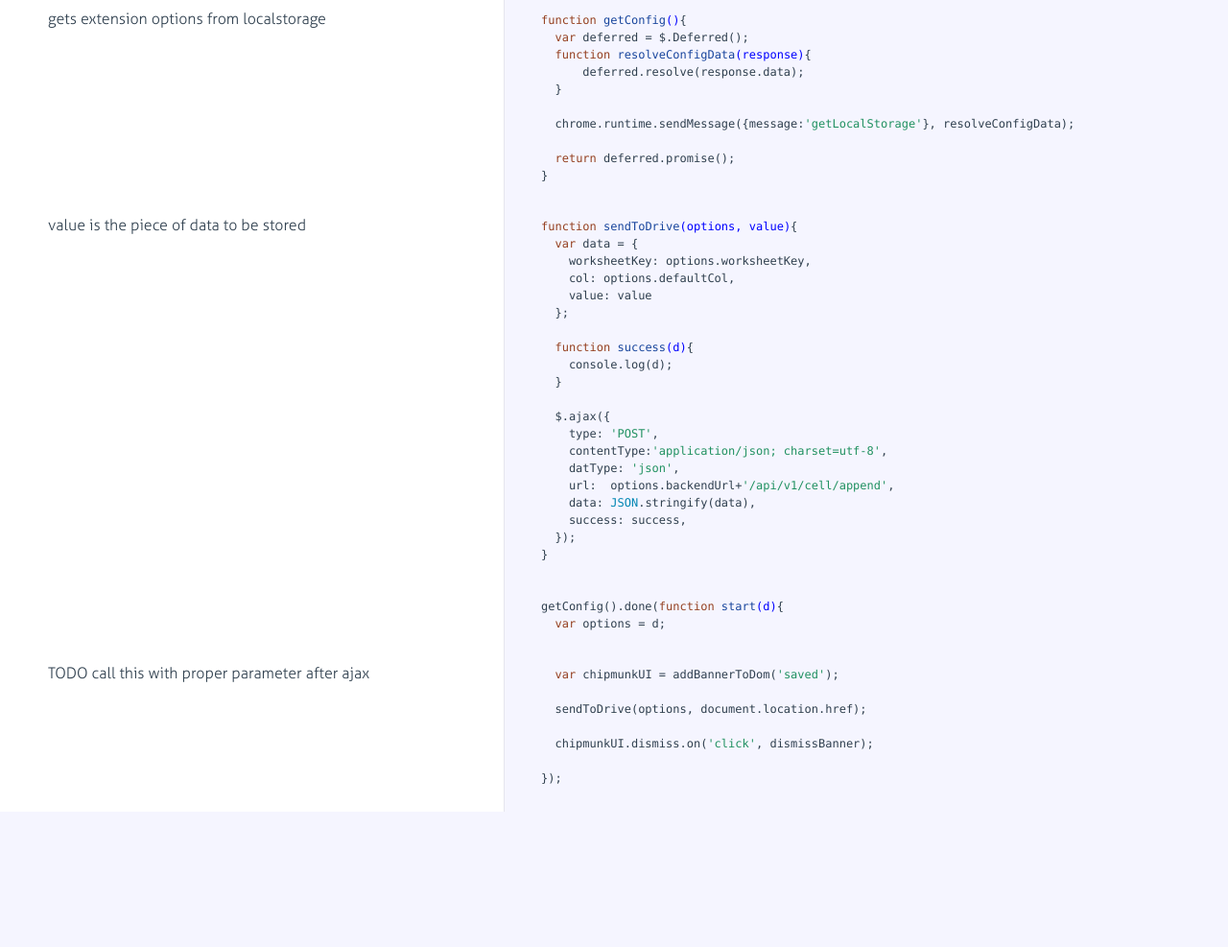
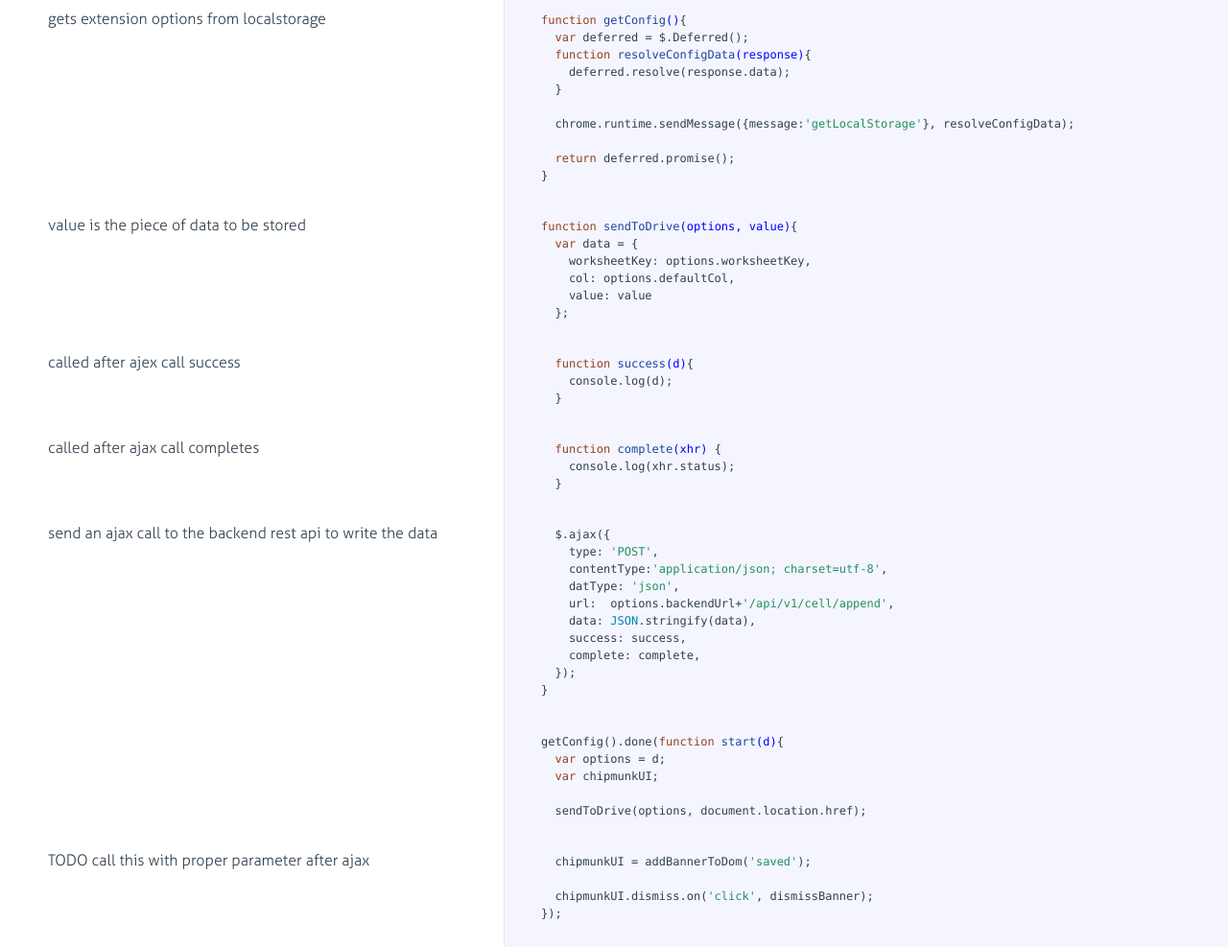
Before and after one commit to Spokepoint/chipmunk-chrome-extension, a browser extension: page docs/contentscript.html in a window 1280 px wide. Shown: the part 565-1552 px from the top of the page at 96% size. Before the commit the page ends 1411 px from the top, so only its background shows below. Drawn offline with Linux system fonts and the light colour scheme.

Commit message:
adds in docco to docs grunt task to build & serve documentation

```diff
--- a/docs/contentscript.html
+++ b/docs/contentscript.html
@@ -121,7 +121,7 @@
             <div class="content"><div class='highlight'><pre><span class="hljs-function"><span class="hljs-keyword">function</span> <span class="hljs-title">getConfig</span><span class="hljs-params">()</span>{</span>
   <span class="hljs-keyword">var</span> deferred = $.Deferred();
   <span class="hljs-function"><span class="hljs-keyword">function</span> <span class="hljs-title">resolveConfigData</span><span class="hljs-params">(response)</span>{</span>
-      deferred.resolve(response.data);
+    deferred.resolve(response.data);
   }
 
   chrome.runtime.sendMessage({message:<span class="hljs-string">'getLocalStorage'</span>}, resolveConfigData);
@@ -147,25 +147,7 @@
     worksheetKey: options.worksheetKey,
     col: options.defaultCol,
     value: value
-  };
-
-  <span class="hljs-function"><span class="hljs-keyword">function</span> <span class="hljs-title">success</span><span class="hljs-params">(d)</span>{</span>
-    console.log(d);
-  }
-
-  $.ajax({
-    type: <span class="hljs-string">'POST'</span>,
-    contentType:<span class="hljs-string">'application/json; charset=utf-8'</span>,
-    datType: <span class="hljs-string">'json'</span>,
-    url:  options.backendUrl+<span class="hljs-string">'/api/v1/cell/append'</span>,
-    data: <span class="hljs-built_in">JSON</span>.stringify(data),
-    success: success,
-  });
-}
-
-
-getConfig().done(<span class="hljs-function"><span class="hljs-keyword">function</span> <span class="hljs-title">start</span><span class="hljs-params">(d)</span>{</span>
-  <span class="hljs-keyword">var</span> options = d;</pre></div></div>
+  };</pre></div></div>
 
         </li>
 
@@ -176,16 +158,78 @@ getConfig().done(<span class="hljs-function"><span class="hljs-keyword">function
               <div class="pilwrap ">
                 <a class="pilcrow" href="#section-6">&#182;</a>
               </div>
+              <p>called after ajex call success</p>
+
+            </div>
+
+            <div class="content"><div class='highlight'><pre>  <span class="hljs-function"><span class="hljs-keyword">function</span> <span class="hljs-title">success</span><span class="hljs-params">(d)</span>{</span>
+    console.log(d);
+  }</pre></div></div>
+
+        </li>
+
+
+        <li id="section-7">
+            <div class="annotation">
+
+              <div class="pilwrap ">
+                <a class="pilcrow" href="#section-7">&#182;</a>
+              </div>
+              <p>called after ajax call completes</p>
+
+            </div>
+
+            <div class="content"><div class='highlight'><pre>  <span class="hljs-function"><span class="hljs-keyword">function</span> <span class="hljs-title">complete</span><span class="hljs-params">(xhr)</span> {</span>
+    console.log(xhr.status);
+  }</pre></div></div>
+
+        </li>
+
+
+        <li id="section-8">
+            <div class="annotation">
+
+              <div class="pilwrap ">
+                <a class="pilcrow" href="#section-8">&#182;</a>
+              </div>
+              <p>send an ajax call to the backend rest api to write the data</p>
+
+            </div>
+
+            <div class="content"><div class='highlight'><pre>  $.ajax({
+    type: <span class="hljs-string">'POST'</span>,
+    contentType:<span class="hljs-string">'application/json; charset=utf-8'</span>,
+    datType: <span class="hljs-string">'json'</span>,
+    url:  options.backendUrl+<span class="hljs-string">'/api/v1/cell/append'</span>,
+    data: <span class="hljs-built_in">JSON</span>.stringify(data),
+    success: success,
+    complete: complete,
+  });
+}
+
+
+getConfig().done(<span class="hljs-function"><span class="hljs-keyword">function</span> <span class="hljs-title">start</span><span class="hljs-params">(d)</span>{</span>
+  <span class="hljs-keyword">var</span> options = d;
+  <span class="hljs-keyword">var</span> chipmunkUI;
+
+  sendToDrive(options, document.location.href);</pre></div></div>
+
+        </li>
+
+
+        <li id="section-9">
+            <div class="annotation">
+
+              <div class="pilwrap ">
+                <a class="pilcrow" href="#section-9">&#182;</a>
+              </div>
               <p>TODO call this with proper parameter after ajax</p>
 
             </div>
 
-            <div class="content"><div class='highlight'><pre>  <span class="hljs-keyword">var</span> chipmunkUI = addBannerToDom(<span class="hljs-string">'saved'</span>);
-
-  sendToDrive(options, document.location.href);
+            <div class="content"><div class='highlight'><pre>  chipmunkUI = addBannerToDom(<span class="hljs-string">'saved'</span>);
 
   chipmunkUI.dismiss.on(<span class="hljs-string">'click'</span>, dismissBanner);
-
 });</pre></div></div>
 
         </li>
--- a/package.json
+++ b/package.json
@@ -24,7 +24,8 @@
     "grunt-concurrent": "~0.3.0",
     "load-grunt-tasks": "~0.1.0",
     "grunt-chrome-manifest": "~0.1.0",
-    "time-grunt": "~0.1.1"
+    "time-grunt": "~0.1.1",
+    "grunt-docco": "^0.3.3"
   },
   "engines": {
     "node": ">=0.8.0"
```
Also changed, not shown: Gruntfile.js (+9 -0 lines), app/scripts/background.js (+4 -4 lines), docs/background.html (+16 -5 lines).
